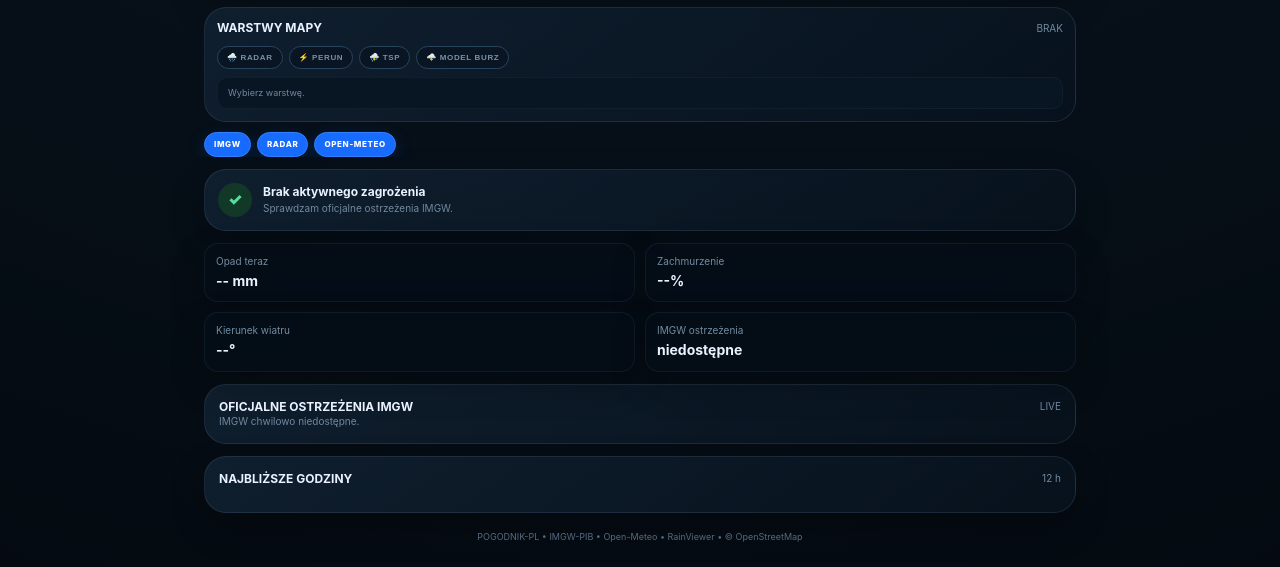
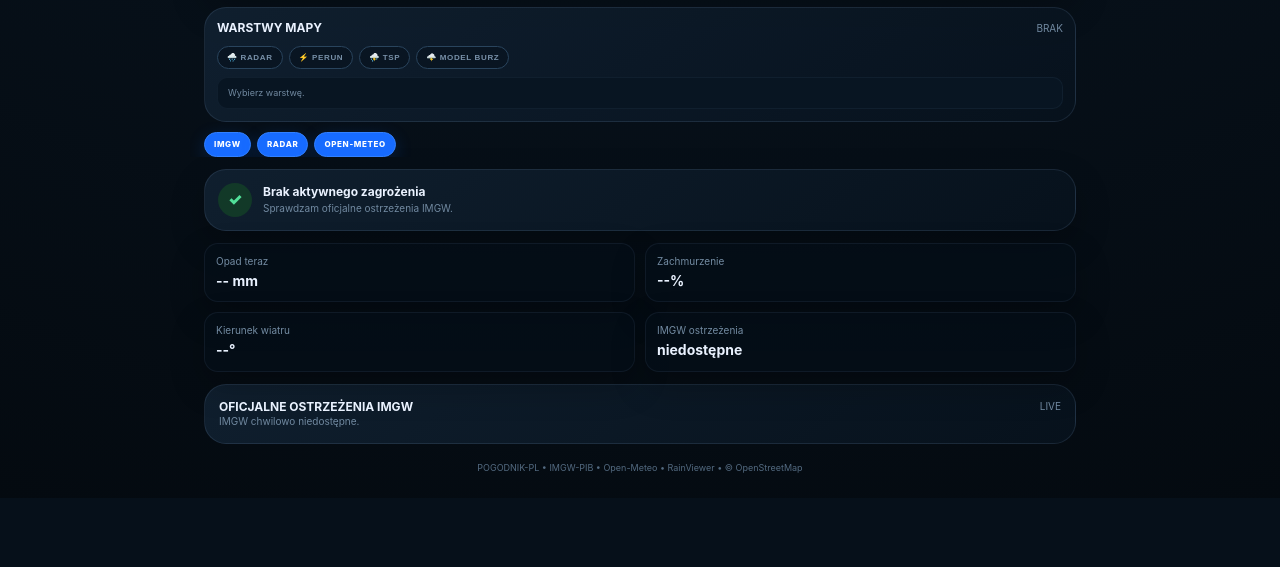
Before and after one commit to Pawelg899/Pogodnik-PL, a website: page www/index.html in a window 1280 px wide. Shown: the part 1055-1622 px from the top of the page. After the commit the page ends 1553 px from the top, so only its background shows below. Drawn offline with nearby package versions, Linux system fonts and the light colour scheme; no server answers.

Commit message:
Remove duplicate forecast section

```diff
--- a/www/index.html
+++ b/www/index.html
@@ -64,7 +64,7 @@
 <section class="alert-card" id="alertCard"><div class="alert-icon">✓</div><div><b id="alertTitle">Brak aktywnego zagrożenia</b><span id="alertText">Sprawdzam oficjalne ostrzeżenia IMGW.</span></div></section>
 <section class="grid"><div class="data-card"><span>Opad teraz</span><b id="r">-- mm</b></div><div class="data-card"><span>Zachmurzenie</span><b id="c">--%</b></div><div class="data-card"><span>Kierunek wiatru</span><b id="d">--°</b></div><div class="data-card"><span>IMGW ostrzeżenia</span><b id="warningCount">—</b></div></section>
 <section class="warning-card"><div class="section-title"><b>OFICJALNE OSTRZEŻENIA IMGW</b><span>LIVE</span></div><div id="warnings"><div class="muted">Pobieranie…</div></div></section>
-<section class="forecast-card"><div class="section-title"><b>NAJBLIŻSZE GODZINY</b><span>12 h</span></div><div id="f" class="forecast"></div></section>
+
 <div id="meteogramModal" class="meteogram-modal" hidden>
   <div class="meteogram-card">
     <div class="meteogram-head">
```
